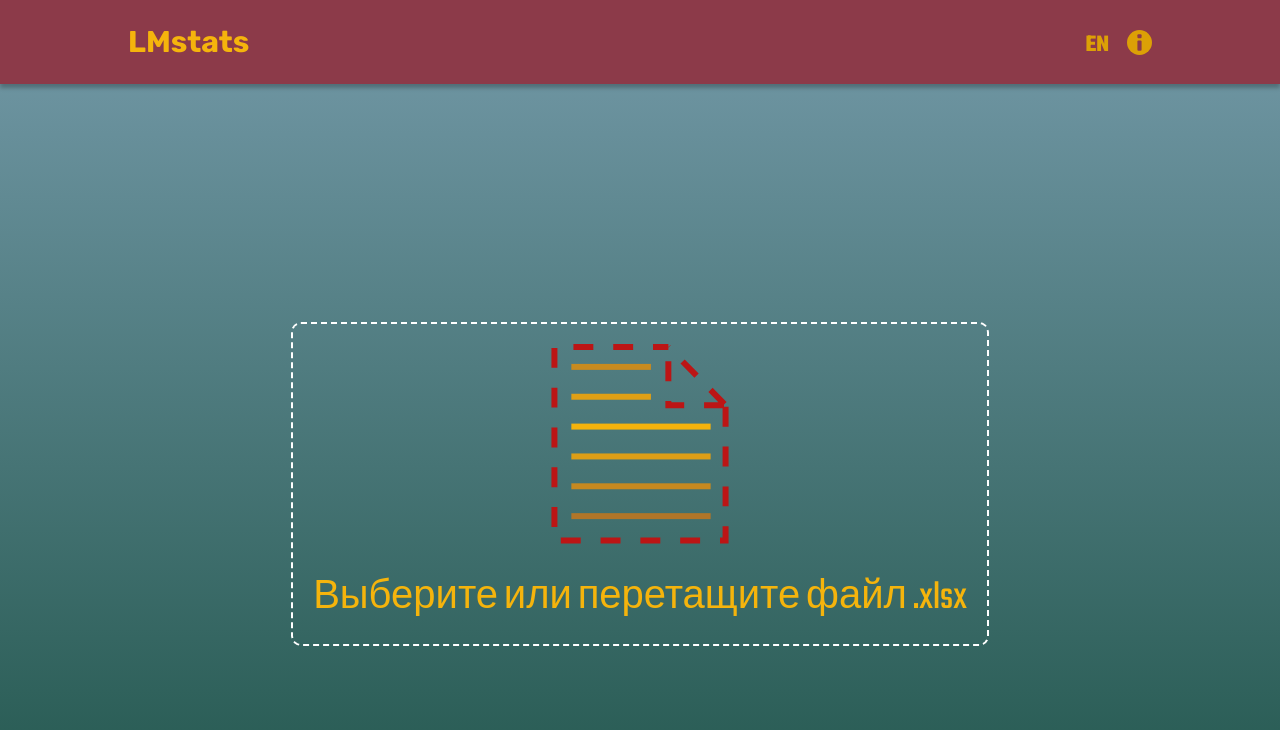
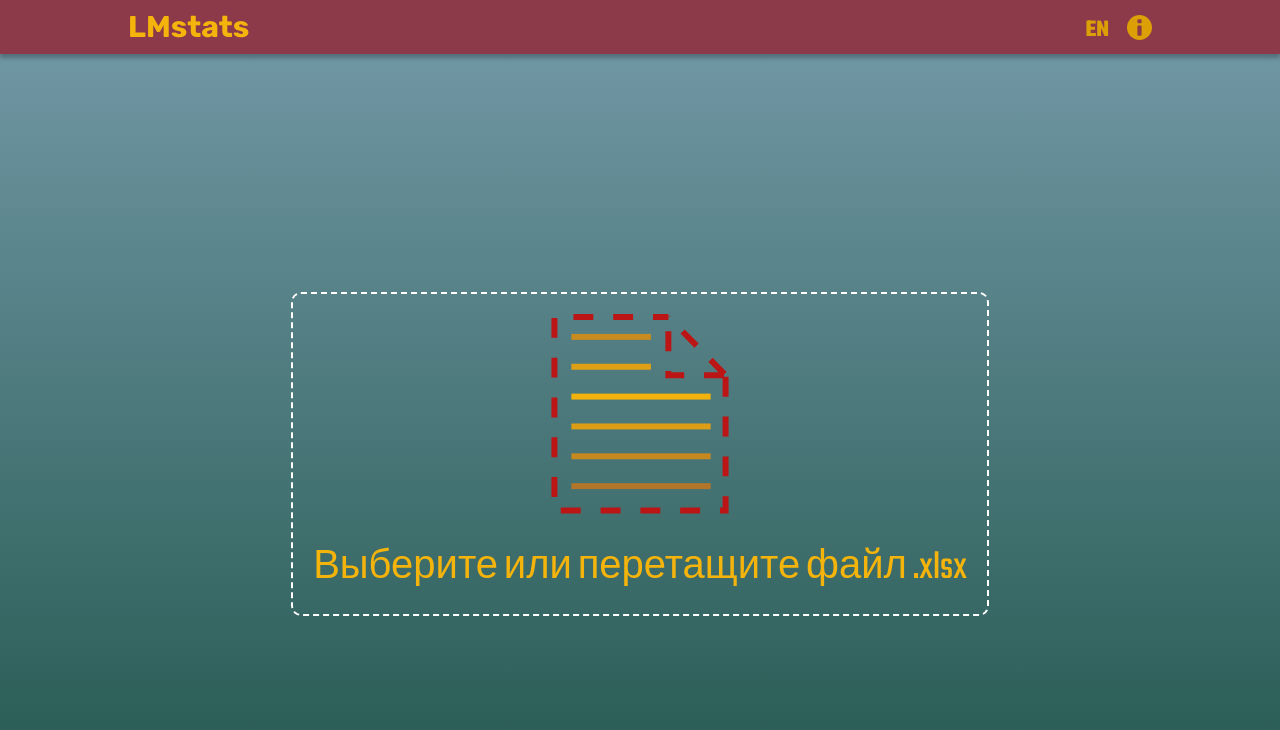
Before and after one commit to Dimdim28/LMStats, a React (Vite) app: page / in a window 1280 px wide. Shown: the top 730 px of the page. Built offline with nearby package versions, Linux system fonts and the light colour scheme.

Commit message:
fix: header height and paddings

```diff
--- a/src/containers/header/header.module.scss
+++ b/src/containers/header/header.module.scss
@@ -5,8 +5,8 @@
     justify-content: space-between;
     align-items: center;
     gap: 20px;
-    height: 84px;
-    padding: 20px;
+    height: 54px;
+    padding: 6px 20px;
     background: var(--color-red);
     box-shadow: 0 4px 4px rgb(from var(--color-black) r g b / 25%);
     transition: all 0.3s;
@@ -20,15 +20,4 @@
         align-items: center;
         gap: 18px;
     }
-
-    @media screen and (width <= 425px) {
-        gap: 10px;
-        height: 70px;
-        padding: 15px;
-    }
-
-    @media screen and (width <= 375px) {
-        height: 60px;
-        padding: 10px;
-    }
 }
```
